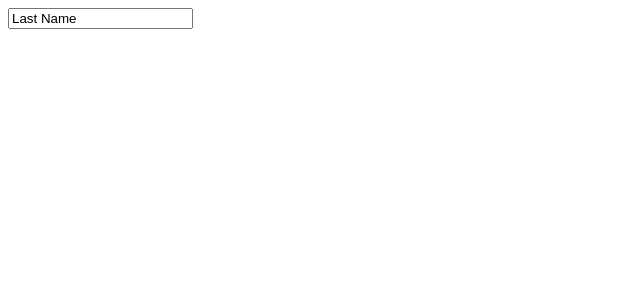
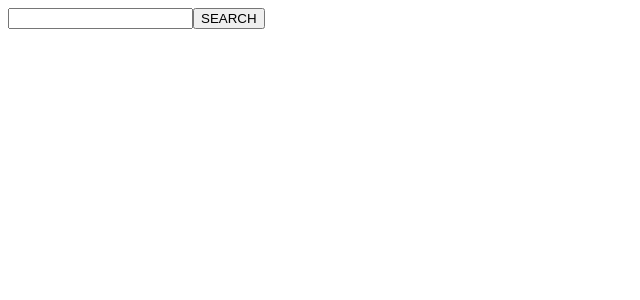
Before and after one commit to maciejk77/tm-app, a React (Create React App) app: page / in a window 1280 px wide. Shown: the top 300 px of the page, without its empty margins (0-640 px from the left). Built offline with nearby package versions, Linux system fonts and the light colour scheme.

Commit message:
fetching customer data completed, axios installed

```diff
--- a/package.json
+++ b/package.json
@@ -3,10 +3,14 @@
   "version": "0.1.0",
   "private": true,
   "dependencies": {
+    "axios": "^0.18.0",
     "express": "^4.16.3",
     "react": "^16.4.1",
     "react-dom": "^16.4.1",
-    "react-scripts": "1.1.4"
+    "react-redux": "^5.0.7",
+    "react-scripts": "1.1.4",
+    "redux": "^4.0.0",
+    "redux-promise": "^0.6.0"
   },
   "scripts": {
     "start": "react-scripts start",
--- /dev/null
+++ b/src/actions/index.js
@@ -0,0 +1,15 @@
+import axios from 'axios';
+
+const ROOT_URL = 'http://localhost:3000';
+
+export const GET_CUSTOMER = 'GET_CUSTOMER';
+
+export function getCustomer(customerLastName) {
+  const url = `${ROOT_URL}/customers/${customerLastName}`;
+  const request = axios.get(url);
+
+  return {
+    type: GET_CUSTOMER,
+    payload: request
+  }
+}
--- a/src/components/search_bar.js
+++ b/src/components/search_bar.js
@@ -1,24 +1,46 @@
 import React, { Component } from 'react';
+import { connect } from 'react-redux';
+import { bindActionCreators } from 'redux';
+import { getCustomer } from '../actions/index';
 
 class SearchBar extends Component {
   constructor(props) {
     super(props);
 
-    this.state = { name: 'Last Name' };
+    this.state = { name: '' };
+    this.handle_change = this.handle_change.bind(this);
+    this.handle_submit = this.handle_submit.bind(this);
   }
 
+  handle_change(event) {
+    this.setState({ name: event.target.value });
+  }
+
+  handle_submit(event) {
+    event.preventDefault();
+    // fetching customer data
+    this.props.getCustomer(this.state.name);
+    // clearing input box after submit
+    this.setState({ name: '' });
+  }
 
   render() {
     return (
-      <div>
+      <form onSubmit={this.handle_submit}>
         <input
           value={this.state.name}
-          onChange={event => this.setState({name: event.target.value})}
+          onChange={this.handle_change}
         />
-        {}
-      </div>
+        <span>
+          <button type="submit">SEARCH</button>
+        </span>
+      </form>
     );
   }
 }
 
-export default SearchBar;
+function mapDispatchToProps(dispatch) {
+  return bindActionCreators({ getCustomer }, dispatch);
+}
+
+export default connect(null, mapDispatchToProps)(SearchBar);
--- a/src/index.js
+++ b/src/index.js
@@ -1,7 +1,18 @@
 import React from 'react';
 import ReactDOM from 'react-dom';
+import { Provider } from 'react-redux';
+import { createStore, applyMiddleware} from 'redux';
+import ReduxPromise from 'redux-promise';
+//import registerServiceWorker from './registerServiceWorker';
+
 import App from './App';
-import registerServiceWorker from './registerServiceWorker';
+import reducers from './reducers';
 
-ReactDOM.render(<App />, document.getElementById('root'));
-registerServiceWorker();
+const createStoreWithMiddleware = applyMiddleware(ReduxPromise)(createStore);
+
+ReactDOM.render(
+  <Provider store={createStoreWithMiddleware(reducers)}>
+    <App />
+  </Provider>
+  , document.getElementById('root'));
+//registerServiceWorker();
--- /dev/null
+++ b/src/reducers/index.js
@@ -0,0 +1,8 @@
+import { combineReducers } from 'redux';
+import CustomerReducer from './reducer_customer';
+
+const rootReducer = combineReducers({
+  customer: CustomerReducer
+});
+
+export default rootReducer;
--- /dev/null
+++ b/src/reducers/reducer_customer.js
@@ -0,0 +1,9 @@
+import { GET_CUSTOMER } from '../actions/index';
+
+export default function(state=[], action) {
+  switch(action.type) {
+    case GET_CUSTOMER:
+      return [ action.payload.data ];
+  }
+  return state;
+}
```
Also changed, not shown: 1 other file (tests, documents, lock files or other folders).
